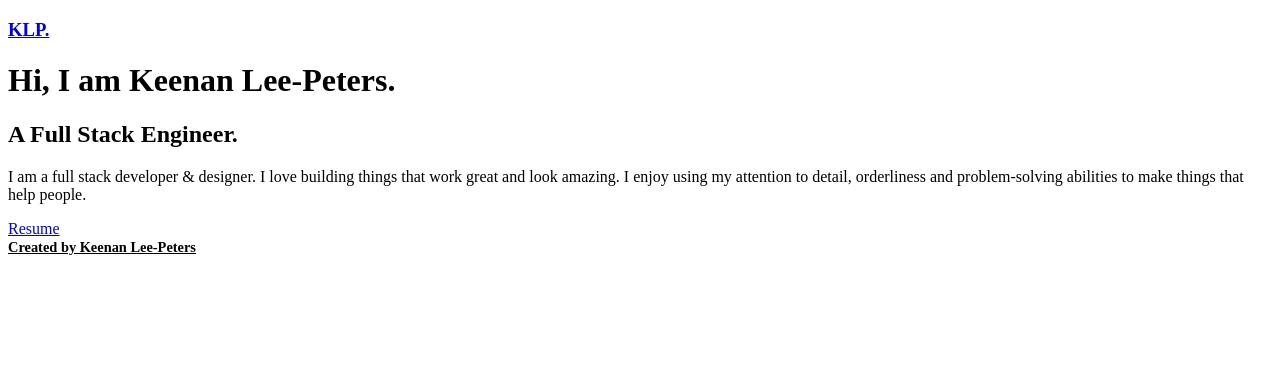
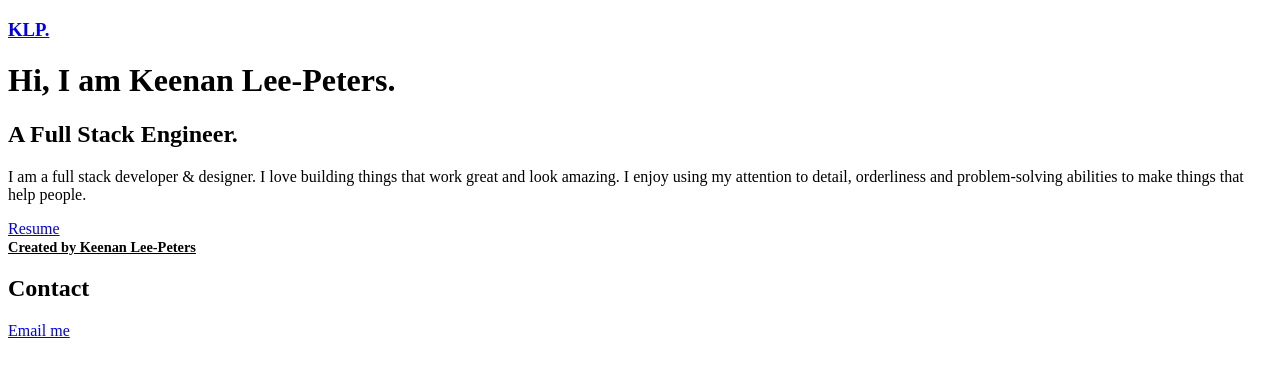
Before and after one commit to klp1130/portfolio2, a React (Create React App) app: page / in a window 1280 px wide. Shown: the top 374 px of the page. Built offline with nearby package versions, Linux system fonts and the light colour scheme.

Commit message:
added contact css

```diff
--- a/src/App.js
+++ b/src/App.js
@@ -2,6 +2,7 @@
 import Header from './components/Header/Header'
 import Footer from './components/Footer/Footer'
 import About from './components/Footer/About/About'
+import Contact from './components/Contact/Contact'
 
 const App = () => {
 
@@ -10,6 +11,7 @@
       <Header />
       <About />
       <Footer />
+      <Contact />
 
     </div>
   )
--- a/src/components/Contact/Contact.css
+++ b/src/components/Contact/Contact.css
@@ -0,0 +1,3 @@
+.contact {
+    flex-direction: column;
+}
--- a/src/components/Contact/Contact.js
+++ b/src/components/Contact/Contact.js
@@ -0,0 +1,19 @@
+import { contact } from '../../portfolio'
+import './Contact.css'
+
+const Contact = () => {
+    if (!contact.email) return null
+
+    return (
+        <section id='contact'>
+            <h2>Contact</h2>
+            <a href={`mailto:${contact.email}`}>
+                <span type='button'>
+                    Email me
+                </span>
+            </a>
+        </section>
+    )
+}
+
+export default Contact
```
